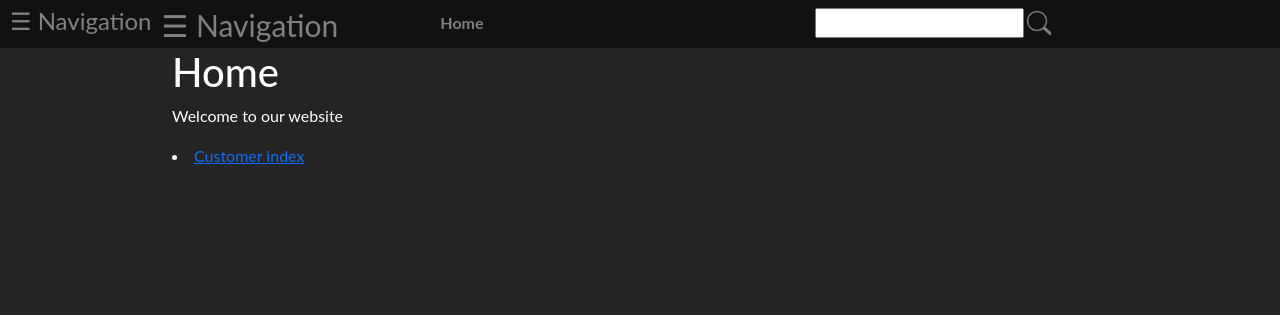
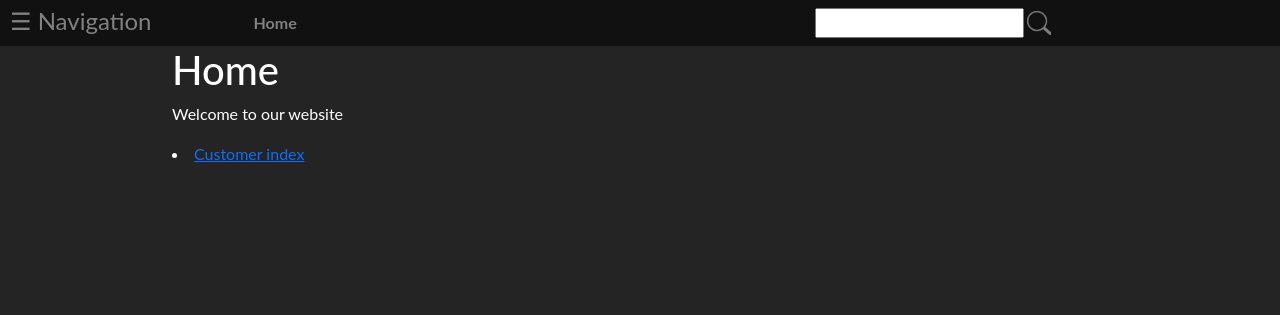
Before and after one commit to vkkGH/Sys-Dev-Project, a PHP site: page / in a window 1280 px wide. Shown: the top 315 px of the page. Run offline with PHP 8.4, Linux system fonts and the light colour scheme.

Commit message:
Fixed navigation.php

```diff
--- a/app/views/shared/navigation.php
+++ b/app/views/shared/navigation.php
@@ -32,41 +32,3 @@
 		document.getElementById("mySidenav").style.width = "0";
 	}
 </script>
-<head>
-
-	<meta name="viewport" content="width=device-width, initial-scale=1">
-
-	<link rel="stylesheet" type="text/css" href="/app/styles/general.css">
-	<link rel="stylesheet" type="text/css" href="/app/styles/navigation.css">
-
-</head>
-
-<body>
-
-	<div id="mySidenav" class="sidenav">
-		  <a href="javascript:void(0)" class="closebtn" onclick="closeNav()">&times;</a>
-		  <a href='/Customer/index'> Customer index </a>
-		  <a href='/Category/getPamplemousse'> Pamplemousse Category </a>
-		  <a href='/Category/getU13'> U13 Category </a>
-		  <a href='/Category/getU15'> U15 Category </a>
-		  <a href='/Category/getU17'> U17 Category </a>
-		  <a href='/Category/getU19'> U18 Category </a>
-		  <a href='/Category/getSenior'> Senior Category </a>
-		  <a href='/Form/index'> Form </a>
-	</div>
-
-	<span style="font-size:30px;cursor:pointer" onclick="openNav()">&#9776; Navigation</span>
-
-	<script>
-		function openNav() {
-		  document.getElementById("mySidenav").style.width = "250px";
-		}
-
-		function closeNav() {
-		  document.getElementById("mySidenav").style.width = "0";
-		}
-	</script>
-
-</body>
-
-</html>
```
